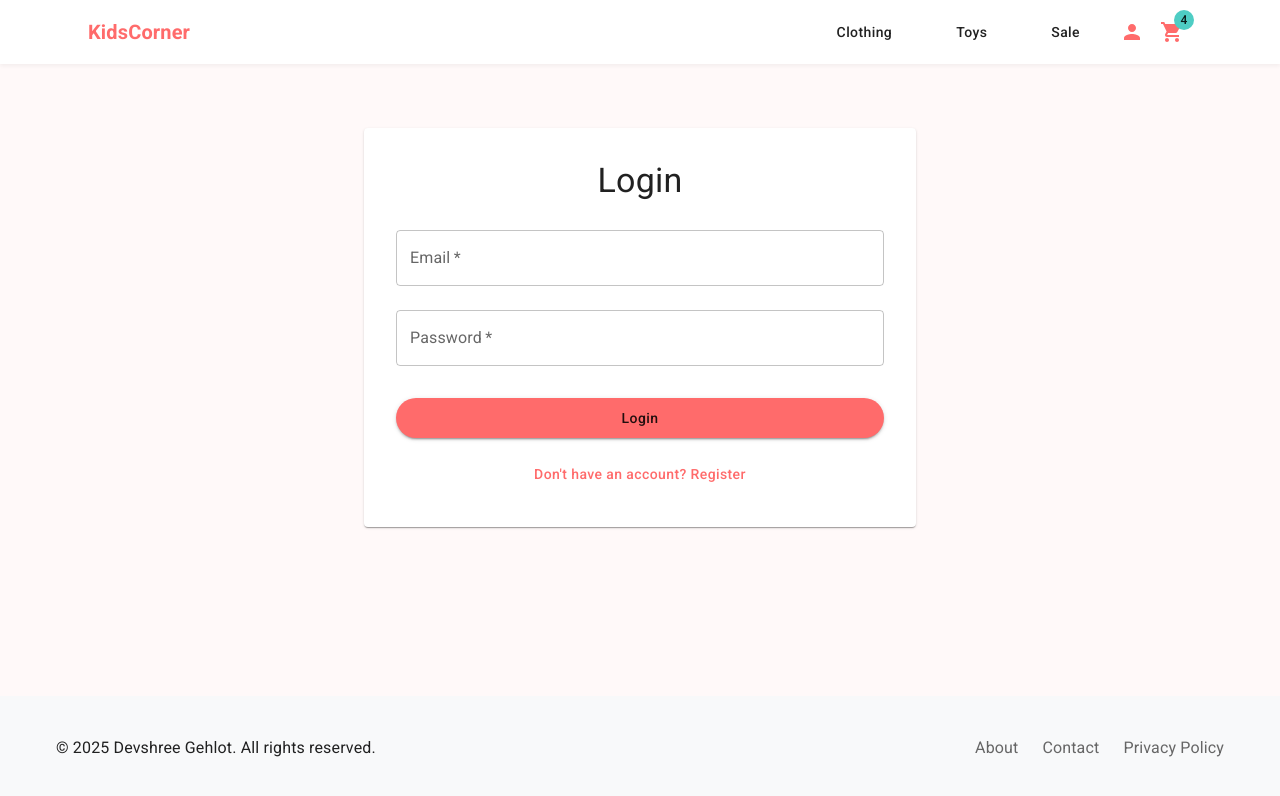
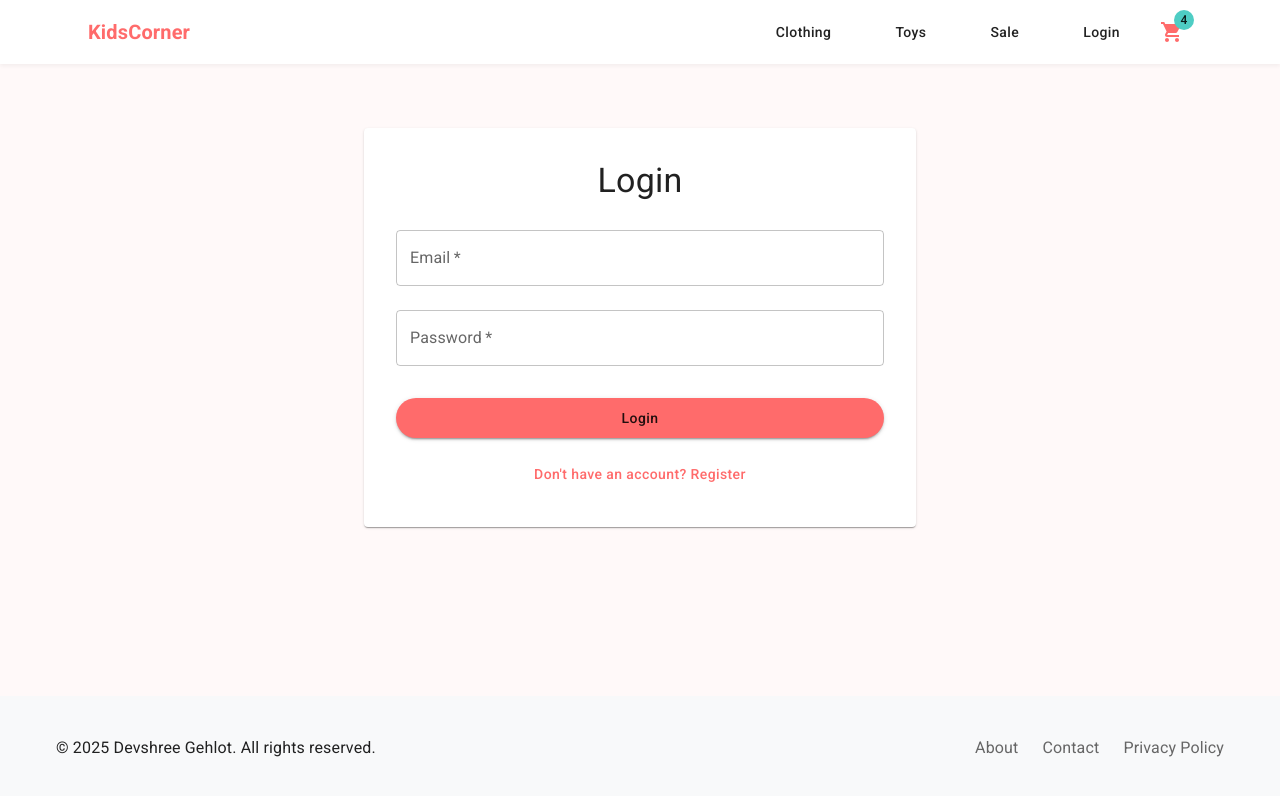
Before and after one commit to devshree/shopkid, a React (Create React App) app: page /login in a window 1280 px wide. Shown: the top 796 px of the page. Built offline with nearby package versions, Linux system fonts and the light colour scheme.

Commit message:
update the Navbar component to show login/logout buttons based on the auth state. Let me know if you'd like me to help with that as well!

```diff
--- a/src/components/Navbar.tsx
+++ b/src/components/Navbar.tsx
@@ -31,6 +31,14 @@ const NavButton = styled(Button)<{
 }));
 
 function Navbar() {
+  // This is a placeholder - replace with your actual auth state management
+  const [isAuthenticated, setIsAuthenticated] = React.useState(false);
+
+  const handleLogout = () => {
+    // Add your logout logic here
+    setIsAuthenticated(false);
+  };
+
   return (
     <StyledAppBar position="sticky">
       <Container maxWidth="lg">
@@ -59,9 +67,23 @@ function Navbar() {
             <NavButton component={RouterLink} to="/sale">
               Sale
             </NavButton>
-            <IconButton color="primary" component={RouterLink} to="/profile">
-              <PersonIcon />
-            </IconButton>
+
+            {isAuthenticated ? (
+              <>
+                <IconButton
+                  color="primary"
+                  component={RouterLink}
+                  to="/profile"
+                >
+                  <PersonIcon />
+                </IconButton>
+                <NavButton onClick={handleLogout}>Logout</NavButton>
+              </>
+            ) : (
+              <NavButton component={RouterLink} to="/login">
+                Login
+              </NavButton>
+            )}
 
             <IconButton color="primary">
               <Badge badgeContent={4} color="secondary">
```
